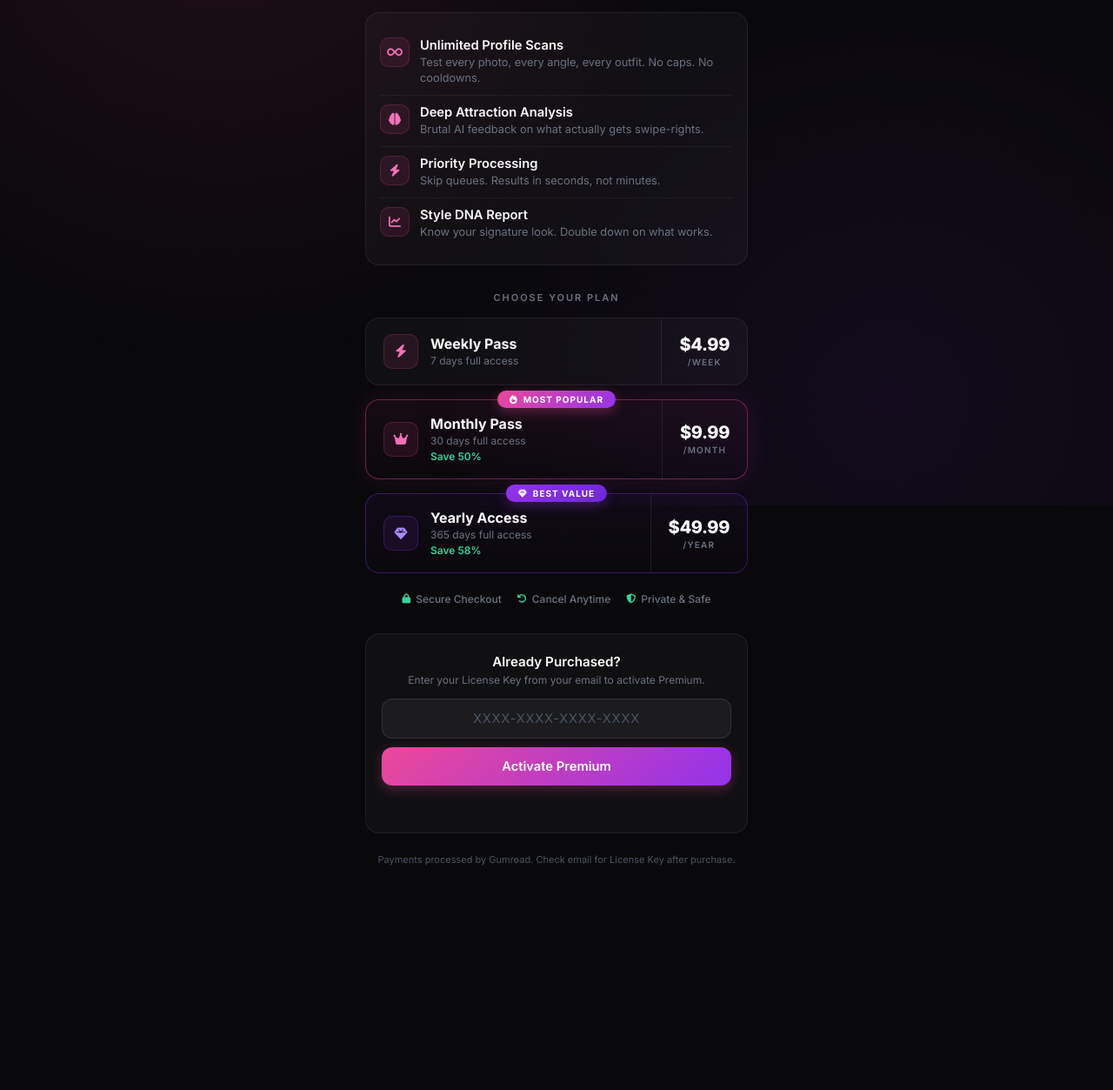
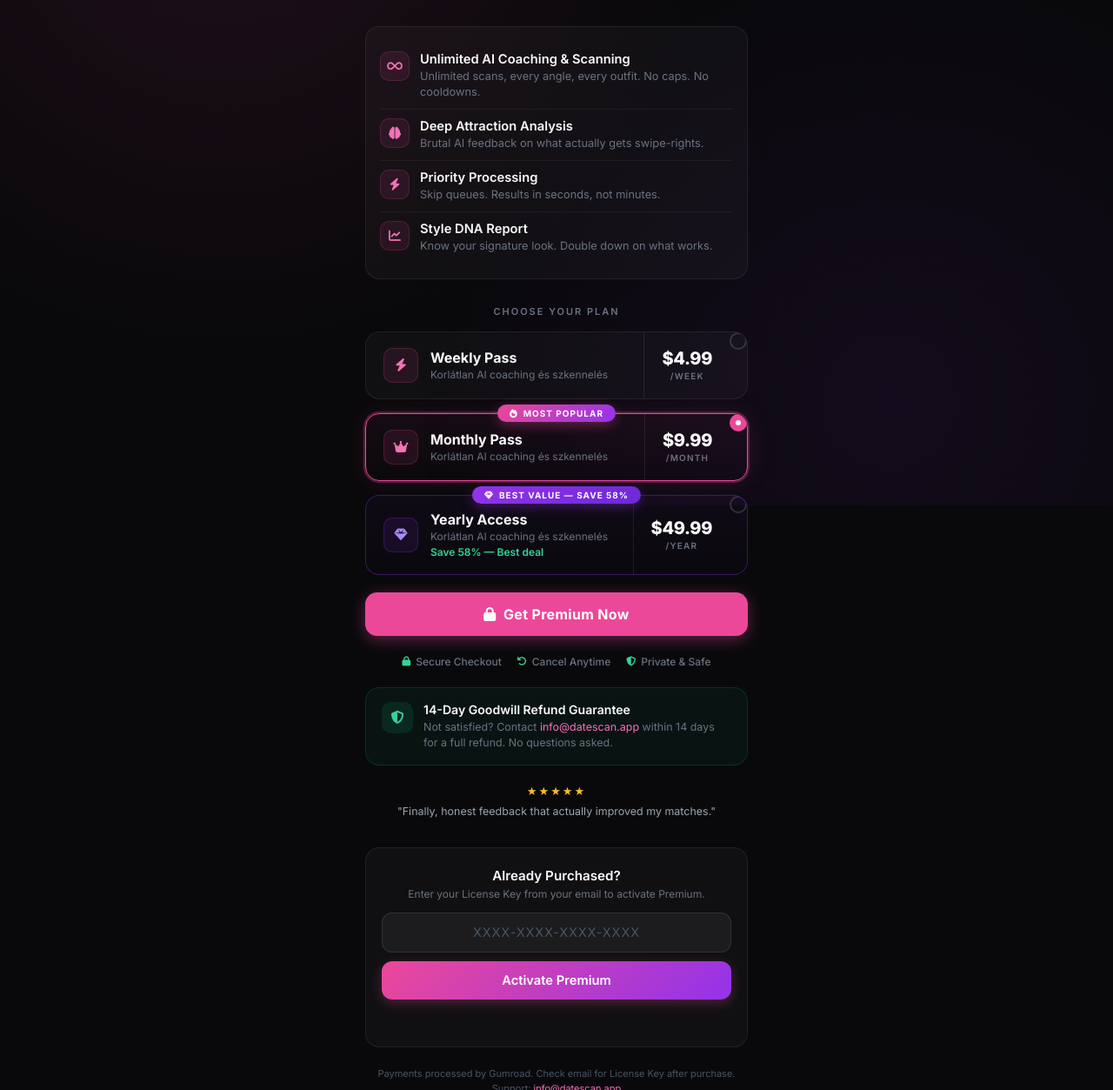
Before and after one commit to dentscanapp/test, a plain HTML site: page upgrade.html in a window 1280 px wide. Shown: the part 219-1472 px from the top of the page at 87% size. Before the commit the page ends 1276 px from the top, so only its background shows below. Drawn offline with Linux system fonts and the light colour scheme.

Commit message:
Add files via upload

```diff
--- a/upgrade.html
+++ b/upgrade.html
@@ -4,18 +4,15 @@
 <meta charset="UTF-8">
 <!-- ============================================================
      ANDROID APP REDIRECT (inline, before paint)
-     If platform=android is present, the user came from the Google
-     Play TWA app and must NOT see the Gumroad checkout. Redirect
-     them back immediately so there's zero flash of content.
+     If platform=android → bounce back immediately.
+     Google Play policy: no web checkout in TWA.
      ============================================================ -->
 <script>
-(function() {
-  try {
-    var params = new URLSearchParams(location.search);
-    if (params.get('platform') === 'android') {
-      location.replace('index.html?platform=android');
-    }
-  } catch(e) {}
+(function(){
+  try{
+    var p=new URLSearchParams(location.search);
+    if(p.get('platform')==='android'){location.replace('index.html?platform=android');}
+  }catch(e){}
 })();
 </script>
 <meta name="viewport" content="width=device-width, initial-scale=1.0, maximum-scale=1.0, user-scalable=no, viewport-fit=cover">
@@ -39,6 +36,7 @@ body{
   -webkit-font-smoothing:antialiased;
 }
 
+/* ── Ambient Glow ── */
 .ambient-glow{
   position:fixed;inset:0;pointer-events:none;z-index:0;
   background:
@@ -52,8 +50,28 @@ body{
   padding:32px 20px 60px;
 }
 
+/* ── Back Button ── */
+.back-btn{
+  position:absolute;top:20px;left:16px;z-index:10;
+  display:inline-flex;align-items:center;gap:6px;
+  background:rgba(255,255,255,.06);
+  border:1px solid rgba(255,255,255,.10);
+  color:#9ca3af;
+  padding:8px 14px;border-radius:10px;
+  font-family:inherit;font-size:13px;font-weight:500;
+  text-decoration:none;
+  cursor:pointer;
+  transition:background .2s,color .2s,border-color .2s;
+}
+.back-btn:hover{
+  background:rgba(255,255,255,.10);
+  color:#fafafa;
+  border-color:rgba(255,255,255,.18);
+}
+.back-btn i{font-size:11px}
+
 /* ── Header ── */
-.header{text-align:center;margin-bottom:28px}
+.header{text-align:center;margin-bottom:28px;padding-top:16px}
 
 .crown-badge{
   display:inline-flex;align-items:center;gap:8px;
@@ -110,7 +128,7 @@ h1 .gradient{
   color:#6b7280;margin-bottom:16px;font-weight:600;
 }
 
-/* ── Plan buttons (horizontal split) ── */
+/* ── Plan cards ── */
 .plan-wrapper{position:relative;margin-bottom:16px}
 
 .plan-wrapper.popular .plan-btn{
@@ -196,6 +214,51 @@ h1 .gradient{
   color:#6b7280;margin-top:3px;
 }
 
+/* ── CTA Buy Button ── */
+.buy-cta{
+  display:block;width:100%;margin-top:20px;margin-bottom:6px;
+  background:#ec4899;
+  color:#fff;
+  border:none;border-radius:.85rem;
+  padding:15px 20px;
+  font-family:inherit;font-size:1rem;font-weight:700;
+  letter-spacing:.02em;
+  text-align:center;text-decoration:none;
+  cursor:pointer;
+  box-shadow:0 4px 18px rgba(236,72,153,.40);
+  transition:transform .15s ease,box-shadow .2s ease,background .2s ease;
+}
+.buy-cta:hover{
+  background:#db2777;
+  transform:translateY(-1px);
+  box-shadow:0 6px 24px rgba(236,72,153,.50);
+}
+.buy-cta:active{transform:scale(.98)}
+
+/* ── Plan Radio Selection ── */
+.plan-radio{display:none}
+.plan-radio:checked + .plan-btn{
+  border-color:#ec4899;
+  box-shadow:0 0 0 2px rgba(236,72,153,.30),0 0 30px rgba(236,72,153,.12);
+}
+.plan-check{
+  width:20px;height:20px;flex-shrink:0;
+  border-radius:50%;
+  border:2px solid rgba(255,255,255,.15);
+  display:flex;align-items:center;justify-content:center;
+  transition:border-color .2s,background .2s;
+  margin-left:auto;
+}
+.plan-radio:checked + .plan-btn .plan-check{
+  border-color:#ec4899;
+  background:#ec4899;
+}
+.plan-radio:checked + .plan-btn .plan-check::after{
+  content:'';display:block;
+  width:6px;height:6px;border-radius:50%;
+  background:#fff;
+}
+
 /* ── Trust row ── */
 .trust-row{
   display:flex;justify-content:center;gap:18px;
@@ -206,6 +269,26 @@ h1 .gradient{
   color:#6b7280;font-size:12px;font-weight:500;
 }
 .trust-item i{color:#34d399;font-size:11px}
+
+/* ── Guarantee Box ── */
+.guarantee-box{
+  background:rgba(16,185,129,.06);
+  border:1px solid rgba(16,185,129,.18);
+  border-radius:1rem;padding:16px 18px;
+  margin:18px 0;
+  display:flex;align-items:flex-start;gap:12px;
+}
+.guarantee-icon{
+  width:36px;height:36px;flex-shrink:0;
+  border-radius:10px;
+  background:rgba(16,185,129,.12);
+  display:flex;align-items:center;justify-content:center;
+  color:#34d399;font-size:15px;
+}
+.guarantee-text{flex:1}
+.guarantee-title{font-weight:600;font-size:.88rem;color:#fafafa;margin-bottom:3px}
+.guarantee-desc{color:#6b7280;font-size:.78rem;line-height:1.45}
+.guarantee-desc a{color:#f472b6;text-decoration:none}
 
 /* ── Activation ── */
 .activation-area{
@@ -291,18 +374,30 @@ body.platform-android .app-only { display: revert !important; }
   font-size:.85rem;color:#9ca3af;line-height:1.5;
 }
 
+/* ── Testimonial ── */
+.social-proof{
+  text-align:center;margin:20px 0 10px;
+  color:#6b7280;font-size:.78rem;line-height:1.5;
+}
+.social-proof .stars{color:#fbbf24;font-size:13px;letter-spacing:2px;margin-bottom:4px}
+.social-proof em{color:#9ca3af;font-style:normal}
+
 @media(max-width:420px){
   h1{font-size:1.75rem}
   .container{padding:24px 16px 40px}
   .plan-left{padding:14px 14px}
   .plan-right{padding:12px 14px;min-width:80px}
   .plan-price{font-size:1.1rem}
+  .back-btn{top:12px;left:10px;padding:7px 12px;font-size:12px}
 }
 </style>
 </head>
 <body>
 <div class="ambient-glow"></div>
 <div class="container">
+
+  <!-- ── Back Button ── -->
+  <a href="index.html" class="back-btn" id="backBtn"><i class="fas fa-arrow-left"></i> Vissza</a>
 
   <!-- ── Already PRO banner (shown only if user is already Pro) ── -->
   <div id="alreadyProBanner" class="already-pro-banner hidden">
@@ -323,8 +418,8 @@ body.platform-android .app-only { display: revert !important; }
     <div class="feature-item">
       <div class="feature-icon"><i class="fas fa-infinity"></i></div>
       <div class="feature-text">
-        <div class="feature-title">Unlimited Profile Scans</div>
-        <div class="feature-desc">Test every photo, every angle, every outfit. No caps. No cooldowns.</div>
+        <div class="feature-title">Unlimited AI Coaching & Scanning</div>
+        <div class="feature-desc">Unlimited scans, every angle, every outfit. No caps. No cooldowns.</div>
       </div>
     </div>
     <div class="feature-item">
@@ -350,69 +445,94 @@ body.platform-android .app-only { display: revert !important; }
     </div>
   </div>
 
-  <!-- ── Plans (hidden for Android app users, hidden for Pro users) ── -->
+  <!-- ── Plans ── -->
   <div id="plans-section" class="upgrade-section">
     <div class="section-label">Choose Your Plan</div>
 
     <!-- Weekly -->
     <div class="plan-wrapper">
-      <a href="https://datascanapp.gumroad.com/l/week" class="gumroad-button plan-btn gumroad-only">
+      <input type="radio" name="plan" class="plan-radio" id="plan-week" value="week" data-url="https://datascanapp.gumroad.com/l/week">
+      <label for="plan-week" class="plan-btn gumroad-only">
         <div class="plan-left">
           <div class="plan-icon"><i class="fas fa-bolt"></i></div>
           <div class="plan-details">
             <div class="plan-name">Weekly Pass</div>
-            <div class="plan-meta">7 days full access</div>
+            <div class="plan-meta">Korlátlan AI coaching és szkennelés</div>
           </div>
         </div>
         <div class="plan-right">
           <div class="plan-price">$4.99</div>
           <div class="plan-period">/week</div>
         </div>
-      </a>
+        <div class="plan-check"></div>
+      </label>
     </div>
 
-    <!-- Monthly -->
+    <!-- Monthly (Popular) -->
     <div class="plan-wrapper popular">
       <div class="badge badge-popular"><i class="fas fa-fire"></i>&ensp;Most Popular</div>
-      <a href="https://datascanapp.gumroad.com/l/month" class="gumroad-button plan-btn gumroad-only">
+      <input type="radio" name="plan" class="plan-radio" id="plan-month" value="month" data-url="https://datascanapp.gumroad.com/l/month" checked>
+      <label for="plan-month" class="plan-btn gumroad-only">
         <div class="plan-left">
           <div class="plan-icon"><i class="fas fa-crown"></i></div>
           <div class="plan-details">
             <div class="plan-name">Monthly Pass</div>
-            <div class="plan-meta">30 days full access</div>
-            <div class="plan-savings">Save 50%</div>
+            <div class="plan-meta">Korlátlan AI coaching és szkennelés</div>
           </div>
         </div>
         <div class="plan-right">
           <div class="plan-price">$9.99</div>
           <div class="plan-period">/month</div>
         </div>
-      </a>
+        <div class="plan-check"></div>
+      </label>
     </div>
 
-    <!-- Yearly -->
+    <!-- Yearly (Best Value) -->
     <div class="plan-wrapper best-value">
-      <div class="badge badge-value"><i class="fas fa-gem"></i>&ensp;Best Value</div>
-      <a href="https://datascanapp.gumroad.com/l/year" class="gumroad-button plan-btn gumroad-only">
+      <div class="badge badge-value"><i class="fas fa-gem"></i>&ensp;Best Value — Save 58%</div>
+      <input type="radio" name="plan" class="plan-radio" id="plan-year" value="year" data-url="https://datascanapp.gumroad.com/l/year">
+      <label for="plan-year" class="plan-btn gumroad-only">
         <div class="plan-left">
           <div class="plan-icon"><i class="fas fa-gem"></i></div>
           <div class="plan-details">
             <div class="plan-name">Yearly Access</div>
-            <div class="plan-meta">365 days full access</div>
-            <div class="plan-savings">Save 58%</div>
+            <div class="plan-meta">Korlátlan AI coaching és szkennelés</div>
+            <div class="plan-savings">Save 58% — Best deal</div>
           </div>
         </div>
         <div class="plan-right">
           <div class="plan-price">$49.99</div>
           <div class="plan-period">/year</div>
         </div>
-      </a>
+        <div class="plan-check"></div>
+      </label>
     </div>
+
+    <!-- ── Solid CTA Button ── -->
+    <button class="buy-cta gumroad-only" id="buyBtn" onclick="openCheckout()">
+      <i class="fas fa-lock"></i>&ensp;Get Premium Now
+    </button>
 
     <div class="trust-row gumroad-only">
       <div class="trust-item"><i class="fas fa-lock"></i> Secure Checkout</div>
       <div class="trust-item"><i class="fas fa-undo"></i> Cancel Anytime</div>
       <div class="trust-item"><i class="fas fa-shield-alt"></i> Private &amp; Safe</div>
+    </div>
+
+    <!-- ── Guarantee ── -->
+    <div class="guarantee-box gumroad-only">
+      <div class="guarantee-icon"><i class="fas fa-shield-alt"></i></div>
+      <div class="guarantee-text">
+        <div class="guarantee-title">14-Day Goodwill Refund Guarantee</div>
+        <div class="guarantee-desc">Not satisfied? Contact <a href="mailto:info@datescan.app">info@datescan.app</a> within 14 days for a full refund. No questions asked.</div>
+      </div>
+    </div>
+
+    <!-- ── Social Proof ── -->
+    <div class="social-proof gumroad-only">
+      <div class="stars">★★★★★</div>
+      <em>"Finally, honest feedback that actually improved my matches."</em>
     </div>
   </div>
 
@@ -425,7 +545,10 @@ body.platform-android .app-only { display: revert !important; }
     <div id="status-msg"></div>
   </div>
 
-  <div id="footer-gumroad" class="footer-note gumroad-only upgrade-section">Payments processed by Gumroad. Check email for License Key after purchase.</div>
+  <div id="footer-gumroad" class="footer-note gumroad-only upgrade-section">
+    Payments processed by Gumroad. Check email for License Key after purchase.<br>
+    Support: <a href="mailto:info@datescan.app">info@datescan.app</a>
+  </div>
 
 </div>
 
@@ -433,141 +556,135 @@ body.platform-android .app-only { display: revert !important; }
 /* ============================================================
    PRO STATUS CHECK (before DOM interactions)
    ============================================================ */
-(function() {
-  try {
-    // Check if user is already PRO
-    var isPro = false;
-    var proFlag = localStorage.getItem('is_pro') === 'true' || localStorage.getItem('datescan.pro') === 'true';
-    var expiryRaw = localStorage.getItem('premium_until') || localStorage.getItem('pro_expiry') || '0';
-    var expiry = parseInt(expiryRaw, 10);
+(function(){
+  try{
+    var isPro=false;
+    var proFlag=localStorage.getItem('is_pro')==='true'||localStorage.getItem('datescan.pro')==='true';
+    var expiryRaw=localStorage.getItem('premium_until')||localStorage.getItem('pro_expiry')||'0';
+    var expiry=parseInt(expiryRaw,10);
 
-    if (proFlag && (expiry === 0 || expiry > Date.now())) {
-      isPro = true;
-    } else if (proFlag && expiry > 0 && expiry <= Date.now()) {
-      // Expired — clear stale flags
+    if(proFlag&&(expiry===0||expiry>Date.now())){
+      isPro=true;
+    }else if(proFlag&&expiry>0&&expiry<=Date.now()){
       localStorage.removeItem('is_pro');
       localStorage.removeItem('premium_until');
-      isPro = false;
+      isPro=false;
     }
 
-    if (isPro) {
-      document.body.classList.add('user-is-pro');
-    }
+    if(isPro) document.body.classList.add('user-is-pro');
 
-    // Also apply platform-android class if needed
-    var params = new URLSearchParams(location.search);
-    if (params.get('platform') === 'android') {
+    var params=new URLSearchParams(location.search);
+    if(params.get('platform')==='android'){
       document.body.classList.add('platform-android');
     }
 
-    // Show "Already PRO" banner and hide upgrade sections
-    document.addEventListener('DOMContentLoaded', function() {
-      if (isPro) {
-        var banner = document.getElementById('alreadyProBanner');
-        if (banner) banner.classList.remove('hidden');
+    document.addEventListener('DOMContentLoaded',function(){
+      if(isPro){
+        var banner=document.getElementById('alreadyProBanner');
+        if(banner) banner.classList.remove('hidden');
+      }
+      // Back button: preserve platform param
+      var backBtn=document.getElementById('backBtn');
+      if(backBtn && params.get('platform')){
+        backBtn.href='index.html?platform='+encodeURIComponent(params.get('platform'));
       }
     });
-  } catch(e) {}
+  }catch(e){}
 })();
 
 /* ============================================================
    DESKTOP REDIRECT (mobile-only page)
    ============================================================ */
-(function() {
-  try {
-    var isMobile = /Android|iPhone|iPad|iPod|webOS|BlackBerry|IEMobile|Opera Mini/i.test(navigator.userAgent);
-    // Also use pointer/hover media queries for more reliable detection
-    var isDesktopPointer = window.matchMedia && window.matchMedia('(pointer: fine)').matches && window.matchMedia('(hover: hover)').matches;
-    if (!isMobile && isDesktopPointer) {
+(function(){
+  try{
+    var isMobile=/Android|iPhone|iPad|iPod|webOS|BlackBerry|IEMobile|Opera Mini/i.test(navigator.userAgent);
+    var isDesktopPointer=window.matchMedia&&window.matchMedia('(pointer: fine)').matches&&window.matchMedia('(hover: hover)').matches;
+    if(!isMobile&&isDesktopPointer){
       location.replace('https://datescan.app/landing');
     }
-  } catch(e) {}
+  }catch(e){}
 })();
+
+/* ============================================================
+   CHECKOUT — Open selected plan on Gumroad
+   ============================================================ */
+function openCheckout(){
+  var selected=document.querySelector('input[name="plan"]:checked');
+  if(!selected) return;
+  var url=selected.getAttribute('data-url');
+  if(url) window.open(url,'_blank');
+}
 
 /* ============================================================
    ACTIVATION LOGIC — runActivation()
    ============================================================ */
-async function runActivation() {
-  const idInput = document.getElementById('sale-id');
-  const msg = document.getElementById('status-msg');
-  const btn = document.querySelector('.activate-link-btn');
+async function runActivation(){
+  const idInput=document.getElementById('sale-id');
+  const msg=document.getElementById('status-msg');
+  const btn=document.querySelector('.activate-link-btn');
 
-  const id = idInput.value.trim();
+  const id=idInput.value.trim();
 
-  if (!id) {
-    msg.style.color = '#ef4444';
-    msg.innerText = 'Please enter your License Key.';
+  if(!id){
+    msg.style.color='#ef4444';
+    msg.innerText='Please enter your License Key.';
     return;
   }
 
-  btn.disabled = true;
-  msg.style.color = '#9ca3af';
-  msg.innerText = 'Verifying License Key...';
+  btn.disabled=true;
+  msg.style.color='#9ca3af';
+  msg.innerText='Verifying License Key...';
 
-  try {
-    const res = await fetch('https://core.datescan.app/api/verify-license', {
-      method: 'POST',
-      headers: { 'Content-Type': 'application/json' },
-      body: JSON.stringify({ license_key: id })
+  try{
+    const res=await fetch('https://core.datescan.app/api/verify-license',{
+      method:'POST',
+      headers:{'Content-Type':'application/json'},
+      body:JSON.stringify({license_key:id})
     });
 
-    const data = await res.json();
+    const data=await res.json();
 
-    if (data.valid) {
-      // ── Save PRO status to localStorage ──
-      localStorage.setItem('is_pro', 'true');
+    if(data.valid){
+      localStorage.setItem('is_pro','true');
 
-      // Store the expiry timestamp from the Worker response.
-      // The Worker returns `expires_at` (ISO string or epoch ms).
-      // If not provided, calculate from `days`.
-      if (data.expires_at) {
-        // Worker returned an explicit expiry — store it
-        var expiresAt = data.expires_at;
-        // Normalize to epoch ms if it's an ISO string
-        if (typeof expiresAt === 'string') {
-          expiresAt = new Date(expiresAt).getTime();
-        }
-        localStorage.setItem('premium_until', String(expiresAt));
-      } else if (data.days) {
-        // Fallback: calculate from days
-        var exp = Date.now() + (data.days * 24 * 60 * 60 * 1000);
-        localStorage.setItem('premium_until', String(exp));
-      } else {
-        // No expiry info — permanent or unknown
-        localStorage.setItem('premium_until', '0');
+      if(data.expires_at){
+        var expiresAt=data.expires_at;
+        if(typeof expiresAt==='string') expiresAt=new Date(expiresAt).getTime();
+        localStorage.setItem('premium_until',String(expiresAt));
+      }else if(data.days){
+        var exp=Date.now()+(data.days*24*60*60*1000);
+        localStorage.setItem('premium_until',String(exp));
+      }else{
+        localStorage.setItem('premium_until','0');
       }
 
-      // Also set datescan.pro for compatibility with index.html's isProUser()
-      localStorage.setItem('datescan.pro', 'true');
+      localStorage.setItem('datescan.pro','true');
 
-      msg.style.color = '#22c55e';
-      msg.innerText = '\u2713 Success! ' + (data.product || 'Premium') + ' activated.';
+      msg.style.color='#22c55e';
+      msg.innerText='\u2713 Success! '+(data.product||'Premium')+' activated.';
 
-      // ── Smart redirect: preserve platform param ──
-      setTimeout(function() {
-        var params = new URLSearchParams(location.search);
-        var platformParam = params.get('platform');
-        var redirectUrl = 'index.html';
-        if (platformParam) {
-          redirectUrl += '?platform=' + encodeURIComponent(platformParam);
-        }
-        location.href = redirectUrl;
-      }, 2000);
+      setTimeout(function(){
+        var params=new URLSearchParams(location.search);
+        var platformParam=params.get('platform');
+        var redirectUrl='index.html';
+        if(platformParam) redirectUrl+='?platform='+encodeURIComponent(platformParam);
+        location.href=redirectUrl;
+      },2000);
 
-    } else {
-      msg.style.color = '#ef4444';
-      msg.innerText = 'Invalid License Key. Please check your email and try again.';
-      btn.disabled = false;
+    }else{
+      msg.style.color='#ef4444';
+      msg.innerText='Invalid License Key. Please check your email and try again.';
+      btn.disabled=false;
     }
-  } catch (err) {
-    msg.style.color = '#ef4444';
-    msg.innerText = 'Connection error. Check your internet.';
-    btn.disabled = false;
+  }catch(err){
+    msg.style.color='#ef4444';
+    msg.innerText='Connection error. Check your internet.';
+    btn.disabled=false;
   }
 }
 
-document.getElementById('sale-id').addEventListener('keypress', function(e) {
-  if (e.key === 'Enter') runActivation();
+document.getElementById('sale-id').addEventListener('keypress',function(e){
+  if(e.key==='Enter') runActivation();
 });
 </script>
 </body>
```
